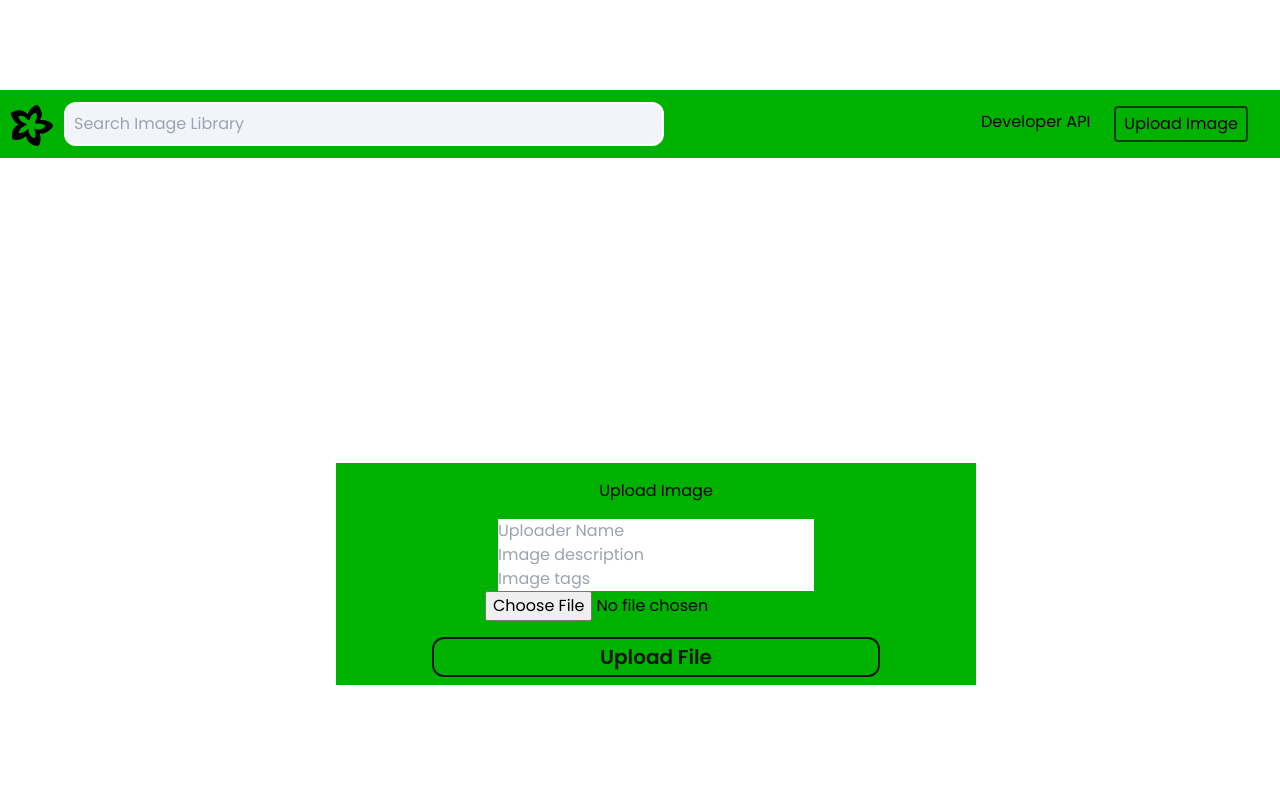
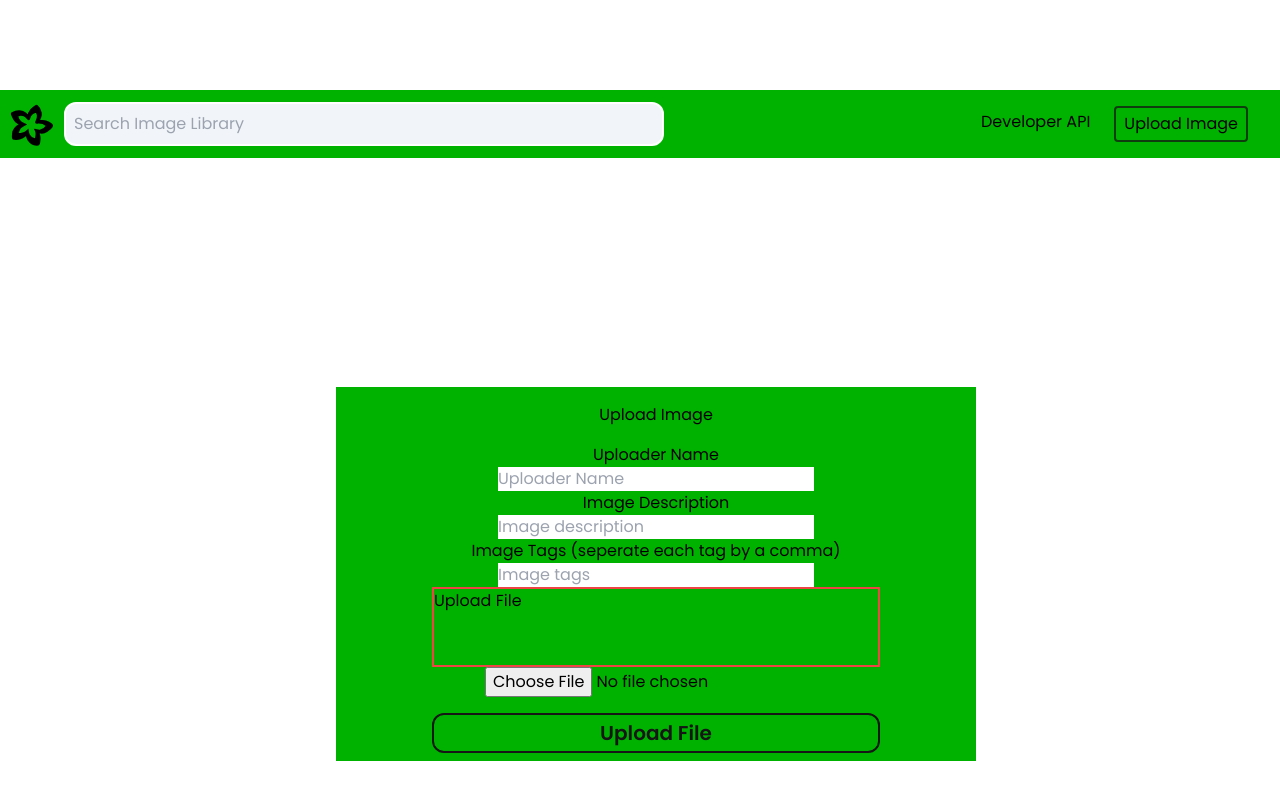
Before and after one commit to matt-powelldev2784/Redry_Image_Library_Client, a React (Create React App) app: page / in a window 1280 px wide. Shown: the part 1510-2310 px from the top of the page. Built offline with nearby package versions, Linux system fonts and the light colour scheme.

Commit message:
adds file drop function to image upload

```diff
--- a/src/components/uploadImage/UploadImage.tsx
+++ b/src/components/uploadImage/UploadImage.tsx
@@ -1,21 +1,66 @@
-import { useState } from 'react'
+import { useState, DragEvent } from 'react'
 import { SecondaryNav } from '../componentIndex'
 import { Button } from '../ui/ui-index'
 import { addImageToBucket } from './addImageToBucket'
 import { addImageDetailsToDb } from './addImageDetailsToDb'
 import { useFormik } from 'formik'
 import * as Yup from 'yup'
+import { useAppDispatch, useAppSelector } from '../../redux/hooks/reduxHooks'
+import {
+  setImageUploadErrorState,
+  resetImageUploadErrorState,
+} from '../../redux/slice/imageUploadSlice'
 
 export const UploadImage = () => {
+  const dispatch = useAppDispatch()
+  const { fileSizeError } = useAppSelector((state) => state.imageUploadReducer)
   const [file, setFile] = useState<File | null>(null)
+  const [dragActive, setDragActive] = useState(false)
+
+  const fileIsToBig = (file: File) => {
+    const maxFileSize = 1024 * 1024 * 2
+    if (file.size > maxFileSize) {
+      dispatch(setImageUploadErrorState('File must be smaller than 2MB'))
+      return true
+    }
+    return false
+  }
 
   const onSelectFile = (event: React.ChangeEvent<HTMLInputElement>) => {
+    dispatch(resetImageUploadErrorState())
     if (event.target.files) {
       const file = event.target.files[0]
-      file.size > 1 && alert('File is too big!')
+      if (fileIsToBig(file)) return
       setFile(file)
       formik.setFieldValue('file', file)
     }
+  }
+
+  // handle drag events
+  const handleDrag = function (event: DragEvent<HTMLLabelElement>) {
+    event.preventDefault()
+    event.stopPropagation()
+    if (event.type === 'dragenter' || event.type === 'dragover') {
+      setDragActive(true)
+    } else if (event.type === 'dragleave') {
+      setDragActive(false)
+    }
+  }
+
+  const handleDrop = function (event: DragEvent<HTMLLabelElement>) {
+    event.preventDefault()
+    event.stopPropagation()
+    setDragActive(false)
+    if (event.dataTransfer.files && event.dataTransfer.files[0]) {
+      const file = event.dataTransfer.files[0]
+      if (fileIsToBig(file)) return
+      setFile(file)
+      formik.setFieldValue('file', file)
+    }
+  }
+
+  const handleDragOver = function (event: DragEvent<HTMLLabelElement>) {
+    event.preventDefault()
   }
 
   const formik = useFormik({
@@ -52,6 +97,7 @@ export const UploadImage = () => {
             onSubmit={formik.handleSubmit}
             className="flex flex-col items-center justify-center"
           >
+            <label htmlFor="uploadedBy">Uploader Name</label>
             <input
               id="uploadedBy"
               name="uploadedBy"
@@ -60,6 +106,7 @@ export const UploadImage = () => {
               onChange={formik.handleChange}
               value={formik.values.uploadedBy}
             ></input>
+            <label htmlFor="description">Image Description</label>
             <input
               id="description"
               name="description"
@@ -68,6 +115,9 @@ export const UploadImage = () => {
               onChange={formik.handleChange}
               value={formik.values.description}
             ></input>
+            <label htmlFor="tags">
+              Image Tags (seperate each tag by a comma)
+            </label>
             <input
               id="tags"
               name="tags"
@@ -76,12 +126,24 @@ export const UploadImage = () => {
               onChange={formik.handleChange}
               value={formik.values.tags}
             ></input>
+            <label
+              htmlFor="file"
+              className={`h-20 w-full border-2 border-red-500 ${
+                dragActive ? 'bg-blue-500' : null
+              } `}
+              onDragEnter={handleDrag}
+              onDragLeave={handleDrag}
+              onDragOver={handleDragOver}
+              onDrop={handleDrop}
+            >
+              Upload File
+            </label>
             <input
               id="file"
               type="file"
               name="file"
               onChange={onSelectFile}
-              accept="image/jpeg"
+              accept="image/jpeg, image/png, image/webp"
             />
             <Button
               type="submit"
@@ -95,6 +157,7 @@ export const UploadImage = () => {
           ) : null}
           {formik.errors.tags ? <p>{formik.errors.tags}</p> : null}
           {formik.errors.file ? <p>{formik.errors.file}</p> : null}
+          {fileSizeError ? <p>{fileSizeError}</p> : null}
         </div>
       </article>
     </section>
--- a/src/redux/slice/imageUpload.ts
+++ b/src/redux/slice/imageUploadSlice.ts
@@ -3,12 +3,14 @@ import { createSlice, createAsyncThunk } from '@reduxjs/toolkit'
 
 export interface ImageUploadState {
   isLoading: boolean
-  errors: string[]
+  errors: string[] | null
+  fileSizeError: string | null
 }
 
 const initialState: ImageUploadState = {
   isLoading: false,
-  errors: [],
+  errors: null,
+  fileSizeError: null,
 }
 
 export const imageUploadSlice = createSlice({
@@ -18,13 +20,20 @@ export const imageUploadSlice = createSlice({
     toggleLoadingState: (state, { payload }) => {
       state.isLoading = !state.isLoading
     },
-    setErrorState: (state, { payload }) => {
-      state.errors = [payload]
+    setImageUploadErrorState: (state, { payload }) => {
+      state.fileSizeError = payload
+    },
+    resetImageUploadErrorState: (state) => {
+      state.fileSizeError = null
     },
   },
 })
 
 // Action creators are generated for each case reducer function
-export const { toggleLoadingState, setErrorState } = imageUploadSlice.actions
+export const {
+  toggleLoadingState,
+  setImageUploadErrorState,
+  resetImageUploadErrorState,
+} = imageUploadSlice.actions
 
 export default imageUploadSlice.reducer
--- a/src/redux/store/store.ts
+++ b/src/redux/store/store.ts
@@ -1,6 +1,6 @@
 import { configureStore } from '@reduxjs/toolkit'
 import dataReducer from '../slice/dataSlice'
-import imageUploadReducer from '../slice/imageUpload'
+import imageUploadReducer from '../slice/imageUploadSlice'
 
 export const store = configureStore({
   reducer: { dataReducer: dataReducer, imageUploadReducer: imageUploadReducer },
```
